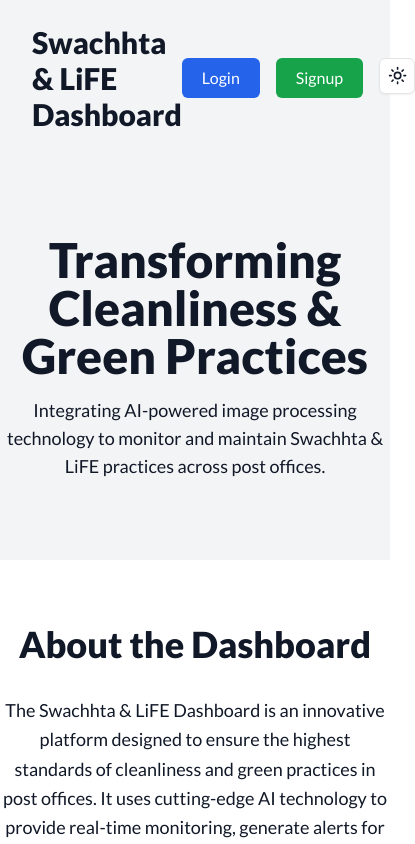
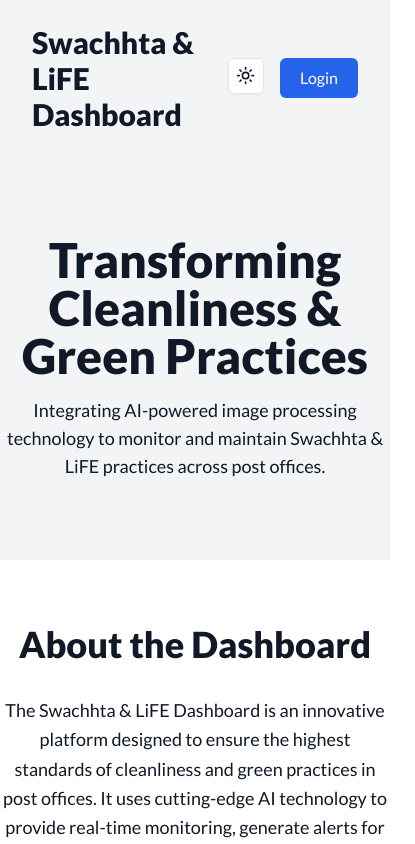
Before and after one commit to AyushKatre05/Swachhta---LiFE-Dashboard, a Next.js app: page / in a window 390 px wide. Shown: the top 844 px of the page, 415 px wide, since content can reach past the window. Built offline with nearby package versions, Linux system fonts and the light colour scheme.

Commit message:
change in mobile view

```diff
--- a/src/app/page.js
+++ b/src/app/page.js
@@ -11,6 +11,7 @@ export default function LandingPage() {
       <header className="w-full flex justify-between items-center px-8 py-6 bg-gray-100 dark:bg-gray-900">
         <h1 className="text-3xl font-bold">Swachhta & LiFE Dashboard</h1>
         <div className="flex space-x-4">
+          <ModeToggle />
           <Link href={'/login'}>
             <motion.button
               whileHover={{ scale: 1.05 }}
@@ -20,16 +21,6 @@ export default function LandingPage() {
               Login
             </motion.button>
           </Link>
-          <Link href={'/register'}>
-            <motion.button
-              whileHover={{ scale: 1.05 }}
-              whileTap={{ scale: 0.95 }}
-              className="px-5 py-2 bg-green-600 text-white rounded-md hover:bg-green-700 transition"
-            >
-              Signup
-            </motion.button>
-          </Link>
-          <ModeToggle />
         </div>
       </header>
 
```
